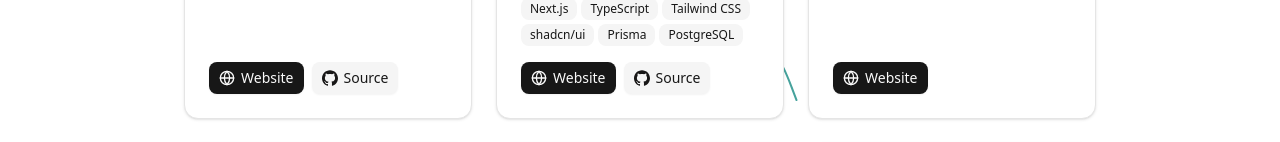
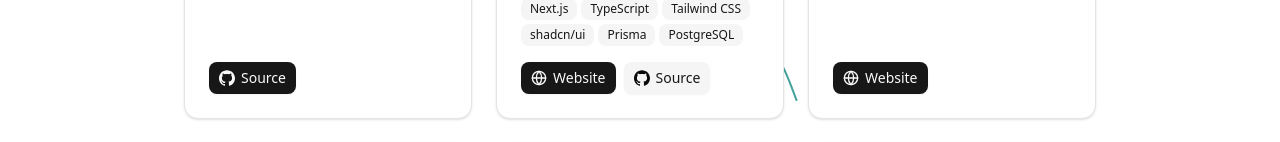
Before and after one commit to CuteNikki/Portfolio, a Next.js app: page /projects in a window 1280 px wide. Shown: the part 593-735 px from the top of the page. Built offline with nearby package versions, Linux system fonts and the light colour scheme.

Commit message:
Fixed GitHub icon color for Niso project

```diff
--- a/src/components/ui/icons.tsx
+++ b/src/components/ui/icons.tsx
@@ -1,3 +1,5 @@
+import { cn } from '@/lib/utils';
+
 export function DiscordIcon() {
   return (
     <svg fill='#5865F2' role='img' viewBox='0 0 24 24' xmlns='http://www.w3.org/2000/svg'>
@@ -297,9 +299,9 @@ export function InstagramIcon() {
   );
 }
 
-export function GitHubIcon() {
+export function GitHubIcon({ className }: { className?: string }) {
   return (
-    <svg fill='#181717' className='dark:fill-foreground' role='img' viewBox='0 0 24 24' xmlns='http://www.w3.org/2000/svg'>
+    <svg fill='#181717' className={cn('fill-foreground', className)} role='img' viewBox='0 0 24 24' xmlns='http://www.w3.org/2000/svg'>
       <path d='M12 .297c-6.63 0-12 5.373-12 12 0 5.303 3.438 9.8 8.205 11.385.6.113.82-.258.82-.577 0-.285-.01-1.04-.015-2.04-3.338.724-4.042-1.61-4.042-1.61C4.422 18.07 3.633 17.7 3.633 17.7c-1.087-.744.084-.729.084-.729 1.205.084 1.838 1.236 1.838 1.236 1.07 1.835 2.809 1.305 3.495.998.108-.776.417-1.305.76-1.605-2.665-.3-5.466-1.332-5.466-5.93 0-1.31.465-2.38 1.235-3.22-.135-.303-.54-1.523.105-3.176 0 0 1.005-.322 3.3 1.23.96-.267 1.98-.399 3-.405 1.02.006 2.04.138 3 .405 2.28-1.552 3.285-1.23 3.285-1.23.645 1.653.24 2.873.12 3.176.765.84 1.23 1.91 1.23 3.22 0 4.61-2.805 5.625-5.475 5.92.42.36.81 1.096.81 2.22 0 1.606-.015 2.896-.015 3.286 0 .315.21.69.825.57C20.565 22.092 24 17.592 24 12.297c0-6.627-5.373-12-12-12' />
     </svg>
   );
--- a/src/constants/projects.tsx
+++ b/src/constants/projects.tsx
@@ -21,10 +21,7 @@ export const projects: Project[] = [
     description: 'PaperMC plugin for Minecraft 1.21.4',
     tags: ['Back-End', 'Plugin', 'Minecraft'],
     technologies: ['Java', 'PostgreSQL'],
-    links: [
-      { href: 'https://github.com/CuteNikki/NisoPlugin', type: 'Website', icon: <Globe /> },
-      { href: 'https://github.com/CuteNikki/NisoPlugin', type: 'Source', icon: <GitHubIcon /> },
-    ],
+    links: [{ href: 'https://github.com/CuteNikki/NisoPlugin', type: 'Source', icon: <GitHubIcon className='!fill-primary-foreground' /> }],
     image: '/project_nisoplugin_image.png',
   },
   {
```
